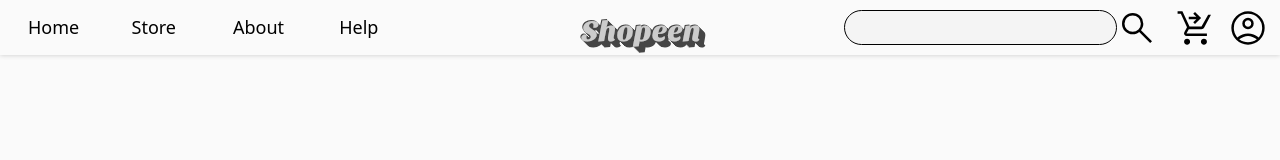
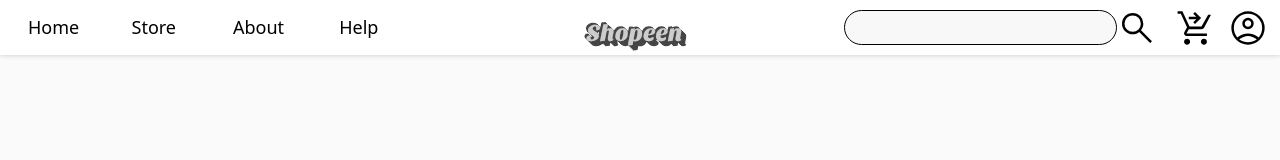
Before and after one commit to pablofs02/shopeen, a React (Vite) app: page / in a window 1280 px wide. Shown: the top 160 px of the page. Built offline with nearby package versions, Linux system fonts and the light colour scheme.

Commit message:
Fixed logo and affordance of the home items

```diff
--- a/src/components/HomeItem.tsx
+++ b/src/components/HomeItem.tsx
@@ -28,7 +28,7 @@ export function HomeItem(props: HomeItemsProps) {
   };
 
   return (
-    <Card tabIndex={0} onClick={handleSelection} className="h-100 p-3 pt-4 pb-4 store-item">
+    <Card tabIndex={0} onClick={handleSelection} className="h-100 p-3 pt-4 pb-4 home-item store-item">
         <Card.Img
           alt={props.title}
           variant="top"
--- a/src/components/Navbar.tsx
+++ b/src/components/Navbar.tsx
@@ -22,6 +22,7 @@ import { useNavigate } from "react-router-dom";
 import hamburger from "../assets/hamburger-menu.svg";
 import account from "../assets/account.svg";
 import shopping_cart from "../assets/shopping_cart.svg";
+import logo from "../assets/shopeen.svg";
 
 function Navbar() {
   const location = useLocation();
@@ -90,6 +91,9 @@ function Navbar() {
   return (
     <>
       <Container className="navbarTop">
+
+        <img src={logo} alt="shopeen logo" className="logo"></img>
+
         <Row md={4} lg={4} className="text-center">
           <Col className="hamburger-menu">
             <button className="hamburger-button" onClick={handleShow}>
--- a/src/styles/Style.css
+++ b/src/styles/Style.css
@@ -19,12 +19,17 @@
 }
 
 /* Image background styling */
-.navbarTop {
-    background: url(../assets/shopeen.svg);
-    object-fit: cover;
-    background-position: center;
-    background-repeat: no-repeat;
-    background-size: contain;
+.navbarTop > .logo {
+    position: fixed;
+    left: 50%;
+    top: 10px;
+    transform: translateX(-50%);
+    scale: 1.1;
+    user-select: none;
+}
+
+.navbarTop > .logo {
+    cursor: default;
 }
 
 .navbarTop .col > a {
--- a/src/styles/homeStyle.css
+++ b/src/styles/homeStyle.css
@@ -1,5 +1,10 @@
-.col > div:hover:not(:has(.cart-buttons)) {
-	opacity: 92%;
+.home-item {
+	transition: transform 0.2s ease-out;
+}
+
+.home-item:hover {
+	transform: scale(1.05);
+	z-index: 1;
 }
 
 a, a:hover {
```
